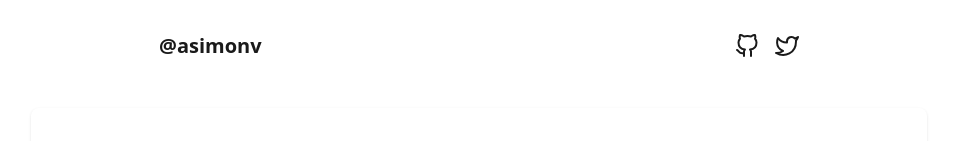
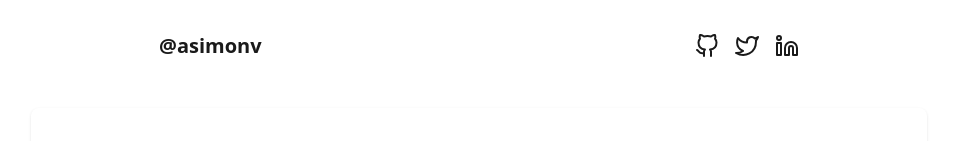
Before and after one commit to asimonv/gatsby-blog, a Gatsby site: page / in a window 1280 px wide. Shown: the top 141 px of the page, without its empty margins (161-1118 px from the left). Built offline with nearby package versions, Linux system fonts and the light colour scheme; Gatsby itself is replaced by a stand-in of ours.

Commit message:
added linkedin icon

```diff
--- a/src/components/Header.js
+++ b/src/components/Header.js
@@ -1,8 +1,7 @@
 import React from "react";
 import { Link } from "gatsby";
 import DarkToggle from "./DarkToggle";
-import { FiGithub } from "react-icons/fi";
-import { FiTwitter } from "react-icons/fi";
+import { FiGithub, FiLinkedin, FiTwitter } from "react-icons/fi";
 
 const Header = ({ siteTitle, twitterUsername }) => {
   return (
@@ -34,6 +33,15 @@ const Header = ({ siteTitle, twitterUsername }) => {
           >
             <FiTwitter size={24} className="inline-block w-6 h-6 stroke-2 d" />
           </a>
+          <a
+            target="_blank"
+            rel="noopener noreferrer external"
+            aria-label={`LinkedIn: Andre Simon`}
+            className="flex items-center justify-center transition hover:text-blue-600"
+            href={`https://linkedin.com/in/${twitterUsername}`}
+          >
+            <FiLinkedin size={24} className="inline-block w-6 h-6 stroke-2 d" />
+          </a>
           <DarkToggle />
         </div>
       </header>
```
